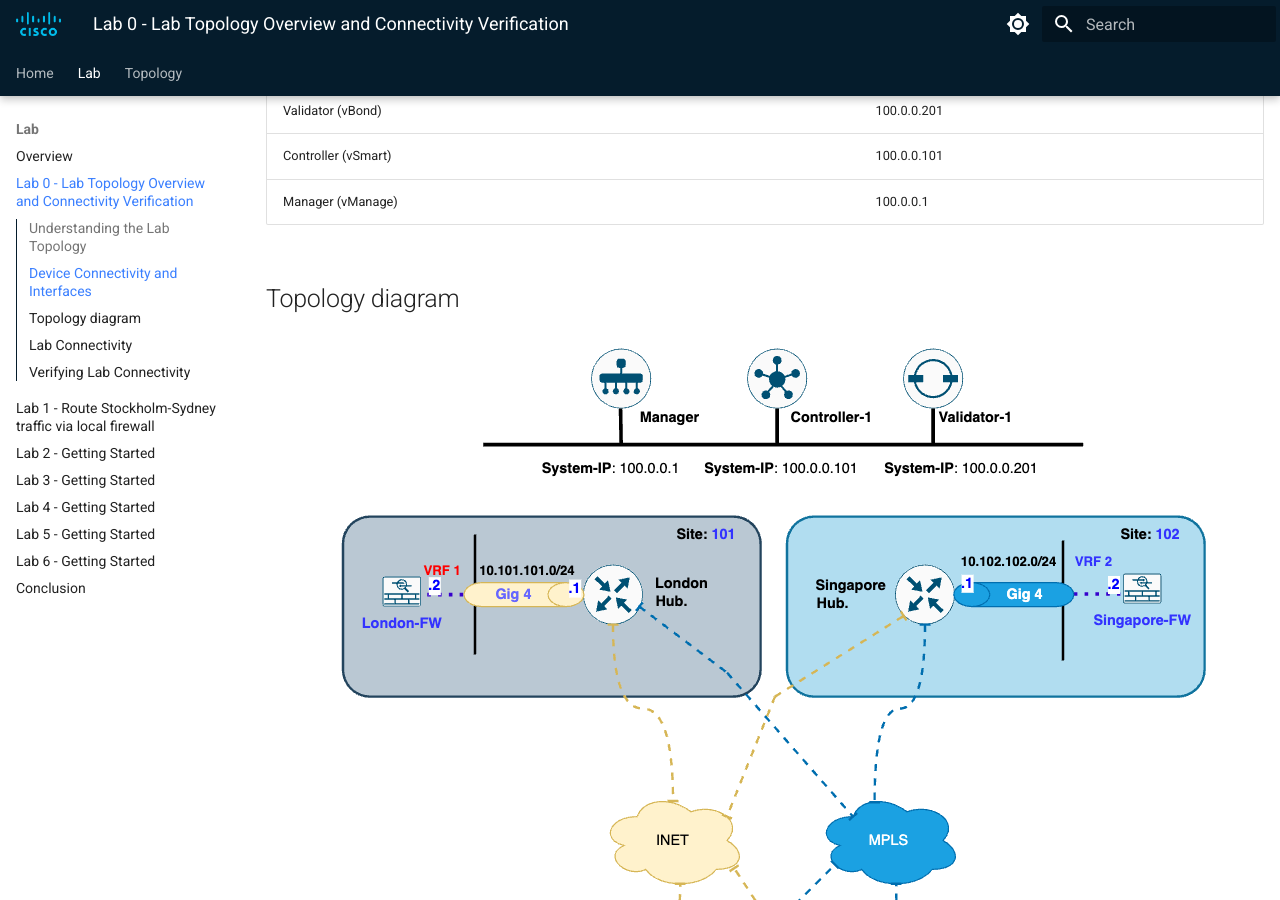
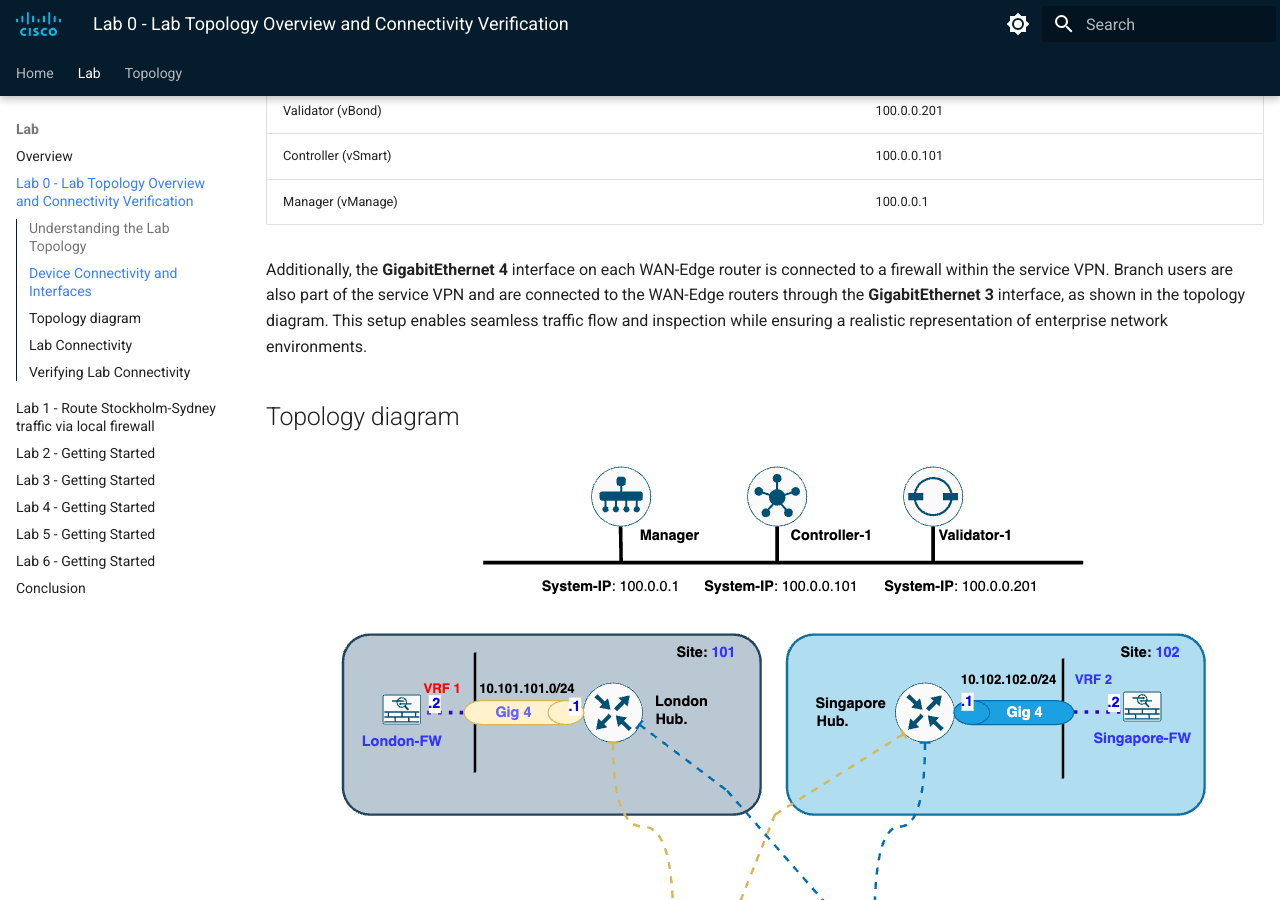
Before and after one commit to ciscodocs/ltrent-2008-clemea25, an MkDocs documentation site: the page built from docs/lab0_getting_started.md, in a window 1280 px wide and 900 px high, scrolled down 548 px. Built offline with MkDocs 1.6.1 and Material for MkDocs 9.7.7, drawn with Linux system fonts in a browser that asks for light colours.

Commit message:
Lab 1 Guide

```diff
--- a/docs/lab0_getting_started.md
+++ b/docs/lab0_getting_started.md
@@ -13,7 +13,7 @@ In the lab topology, each WAN-Edge router is configured with dual transport conn
 | Controller (vSmart)  | 100.0.0.101 |
 | Manager    (vManage) | 100.0.0.1   |
 
-
+Additionally, the **GigabitEthernet 4** interface on each WAN-Edge router is connected to a firewall within the service VPN. Branch users are also part of the service VPN and are connected to the WAN-Edge routers through the **GigabitEthernet 3** interface, as shown in the topology diagram. This setup enables seamless traffic flow and inspection while ensuring a realistic representation of enterprise network environments.
 
 ## Topology diagram
 
```
